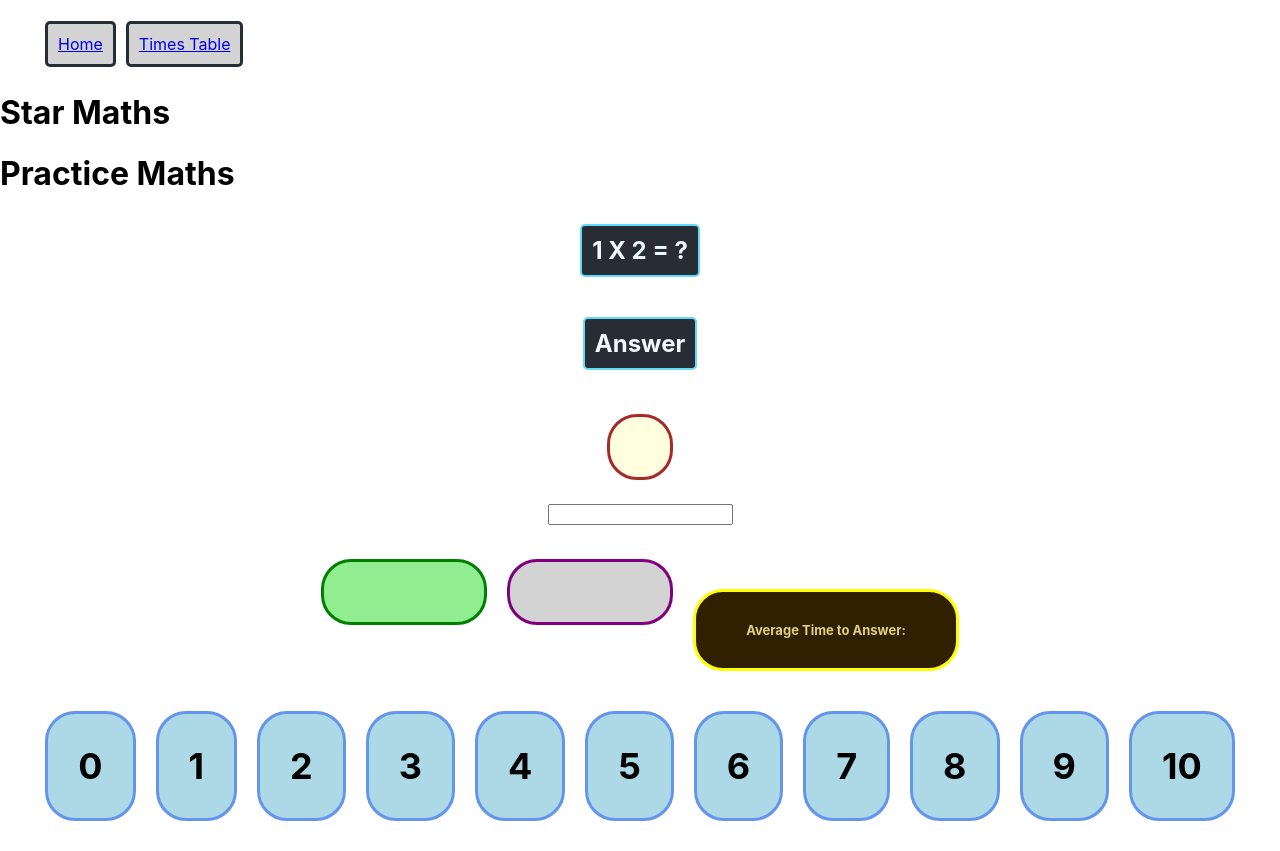
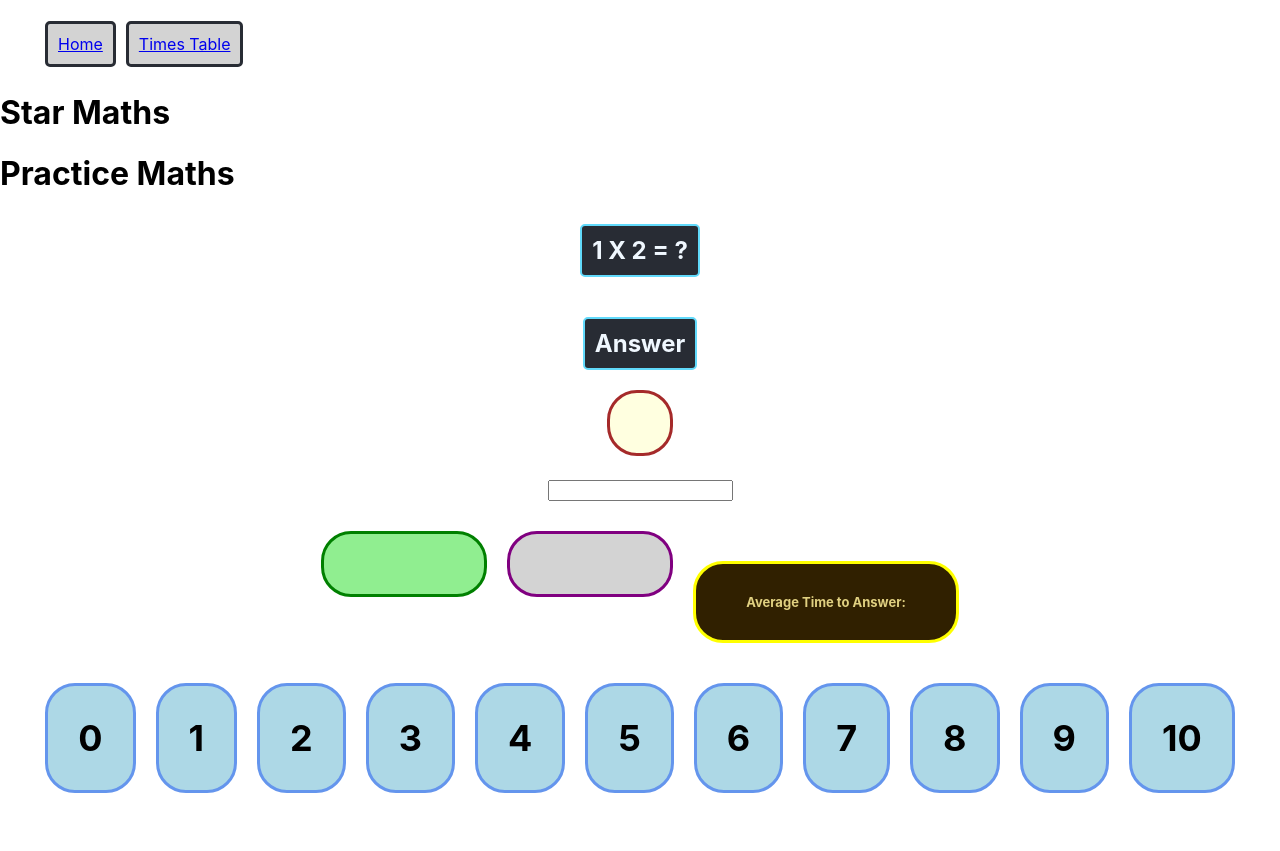
Before and after one commit to gogbuehi/star-words-v2, a React (Create React App) app: page /timestable in a window 1280 px wide. After the commit the page ends 823 px from the top, so only its background shows below. Built offline with nearby package versions, Linux system fonts and the light colour scheme.

Commit message:
Fixing issues with TypingInput

```diff
--- a/src/app-main/components/TypingInput.tsx
+++ b/src/app-main/components/TypingInput.tsx
@@ -14,7 +14,6 @@ function TypingInput(propsReceived: TypingInputProps) {
     answerText,
     textToMatch
   } = propsReceived;
-  console.log(`hmmm... ${textToMatch}`);
   const [typedText, setTypedText] = useState('');
   //const [answerText, setAnswerText] = useState(typedText);
   const [boxToUse, setBoxToUse] = useState((textToMatch === answerText) ? 'green':'yellow');
@@ -23,21 +22,11 @@ function TypingInput(propsReceived: TypingInputProps) {
     if (boxToUse === 'green' || answerText === '') BoxToUse = NeutralBox;
     else BoxToUse = IncorrectBox;
   } else BoxToUse = CorrectBox;
-  // switch(boxToUse) {
-  //   case 'red':
-  //     BoxToUse = IncorrectBox;
-  //     break;
-  //   case 'green':
-  //     BoxToUse = CorrectBox;
-  //     break;
-  //   default:
-  //     BoxToUse = NeutralBox;
-  // }
-  return <p>
+  return <div>
     <BoxToUse>{answerText}</BoxToUse>
     <br />
     <input type={'text'} value={typedText}
-     defaultValue={''}
+           onChange={()=>{}}
     onKeyDown={({key, keyCode}) => {
       if(key.length === 1) {
         console.log(key, keyCode);
@@ -66,7 +55,7 @@ function TypingInput(propsReceived: TypingInputProps) {
 
     }}
     />
-  </p>
+  </div>
 }
 
 export default TypingInput;
```
